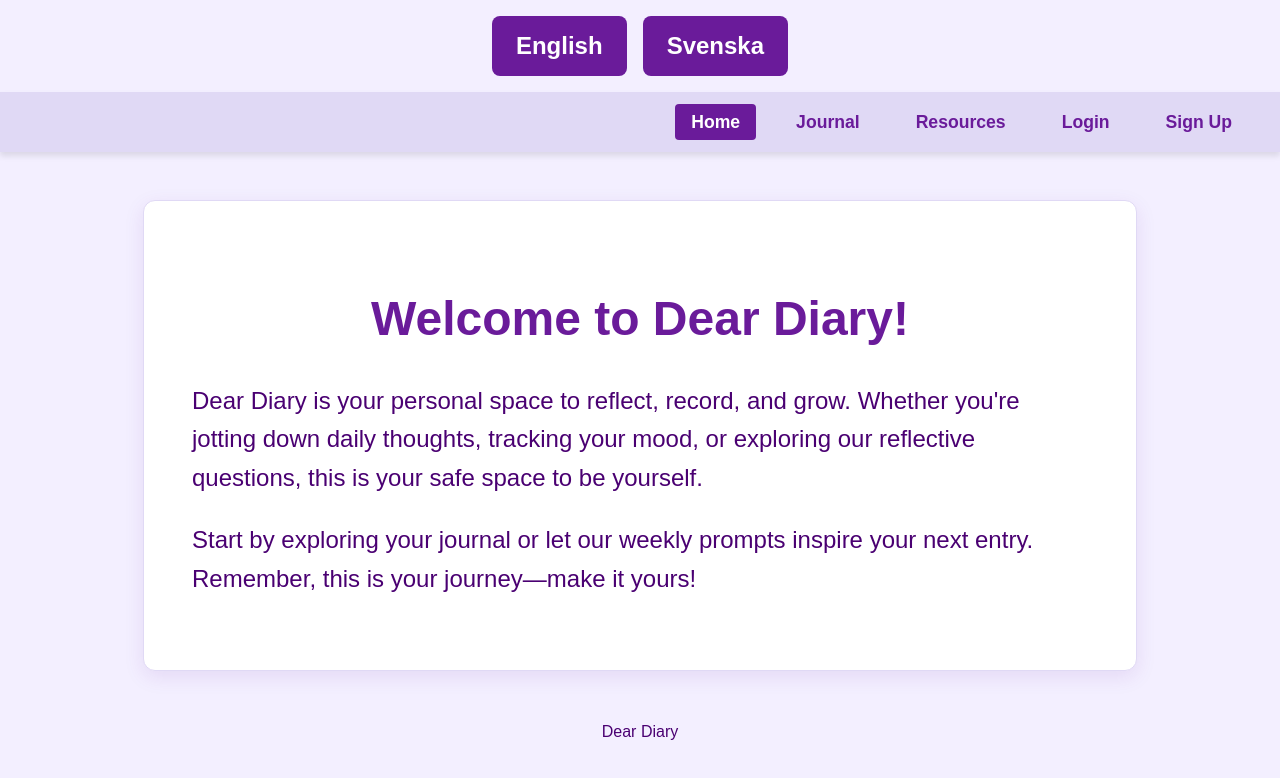
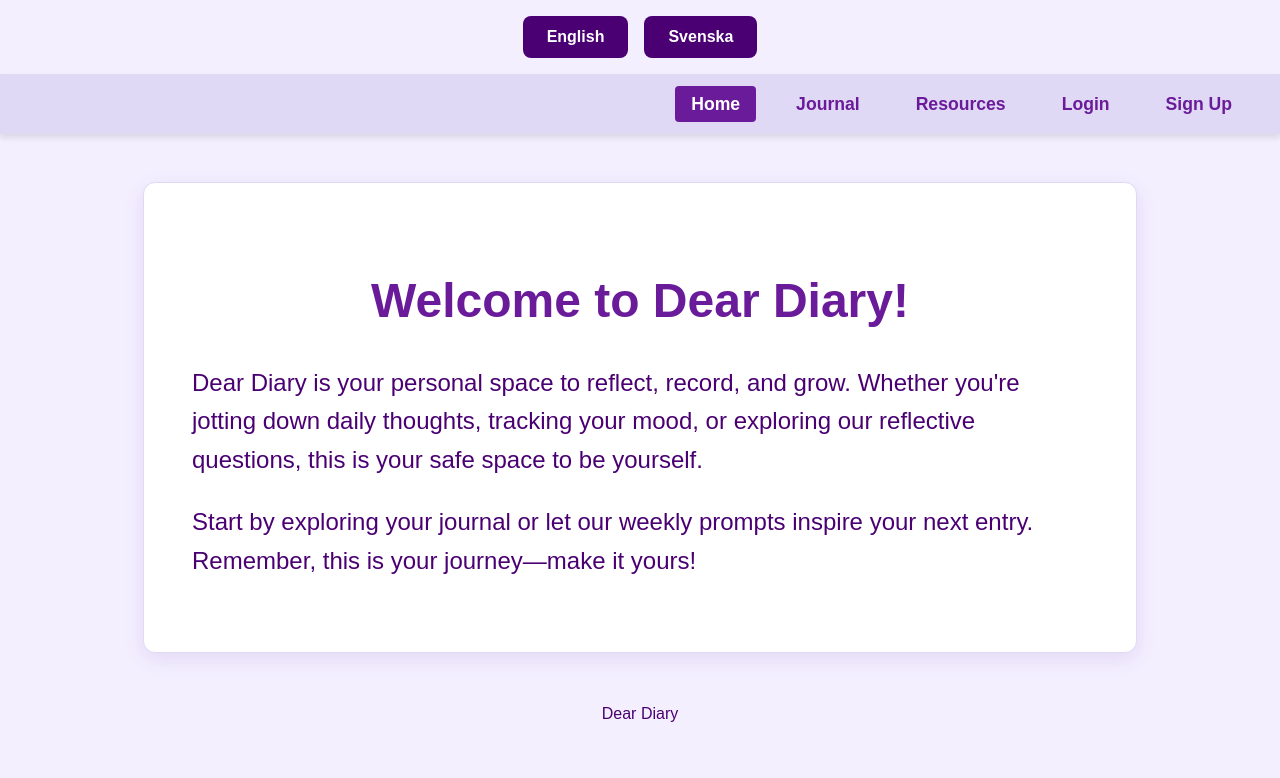
Before and after one commit to kyrag00/degree-project, a React (Vite) app in the folder client/: page / in a window 1280 px wide. Shown: the top 778 px of the page. Built offline with nearby package versions, Linux system fonts and the light colour scheme; no server answers.

Commit message:
some css is added

```diff
--- a/client/src/LanguageSwitcher.tsx
+++ b/client/src/LanguageSwitcher.tsx
@@ -1,4 +1,5 @@
 import { useTranslation } from "react-i18next";
+import "./styles/languageSwitcher.css";
 
 const LanguageSwitcher = () => {
   const { i18n } = useTranslation();
@@ -8,14 +9,21 @@ const LanguageSwitcher = () => {
   };
 
   return (
-    <div style={{ textAlign: "center", margin: "1rem" }}>
-      <button
-        onClick={() => changeLanguage("en")}
-        style={{ marginRight: "1rem" }}
-      >
-        English
-      </button>
-      <button onClick={() => changeLanguage("sv")}>Svenska</button>
+    <div className="language-switcher-container">
+      <div className="language-switcher-buttons">
+        <button
+          onClick={() => changeLanguage("en")}
+          className="language-switcher-button"
+        >
+          English
+        </button>
+        <button
+          onClick={() => changeLanguage("sv")}
+          className="language-switcher-button"
+        >
+          Svenska
+        </button>
+      </div>
     </div>
   );
 };
--- /dev/null
+++ b/client/src/styles/languageSwitcher.css
@@ -0,0 +1,37 @@
+.language-switcher-container {
+  text-align: center;
+  margin: 1rem;
+}
+
+.language-switcher-buttons {
+  display: inline-flex;
+  gap: 1rem;
+  justify-content: center;
+}
+
+.language-switcher-button {
+  background-color: #4a0072;
+  color: white;
+  border: none;
+  border-radius: 0.5rem;
+  padding: 0.75rem 1.5rem;
+  font-size: 1rem;
+  cursor: pointer;
+  transition: all 0.3s ease;
+}
+
+.language-switcher-button:hover {
+  background-color: #6a1b9a;
+}
+
+.language-switcher-button:focus {
+  outline: none;
+  box-shadow: 0 0 0 3px rgba(234, 82, 130, 0.5);
+}
+
+@media (max-width: 768px) {
+  .language-switcher-button {
+    padding: 0.5rem 1rem;
+    font-size: 0.9rem;
+  }
+}
```
